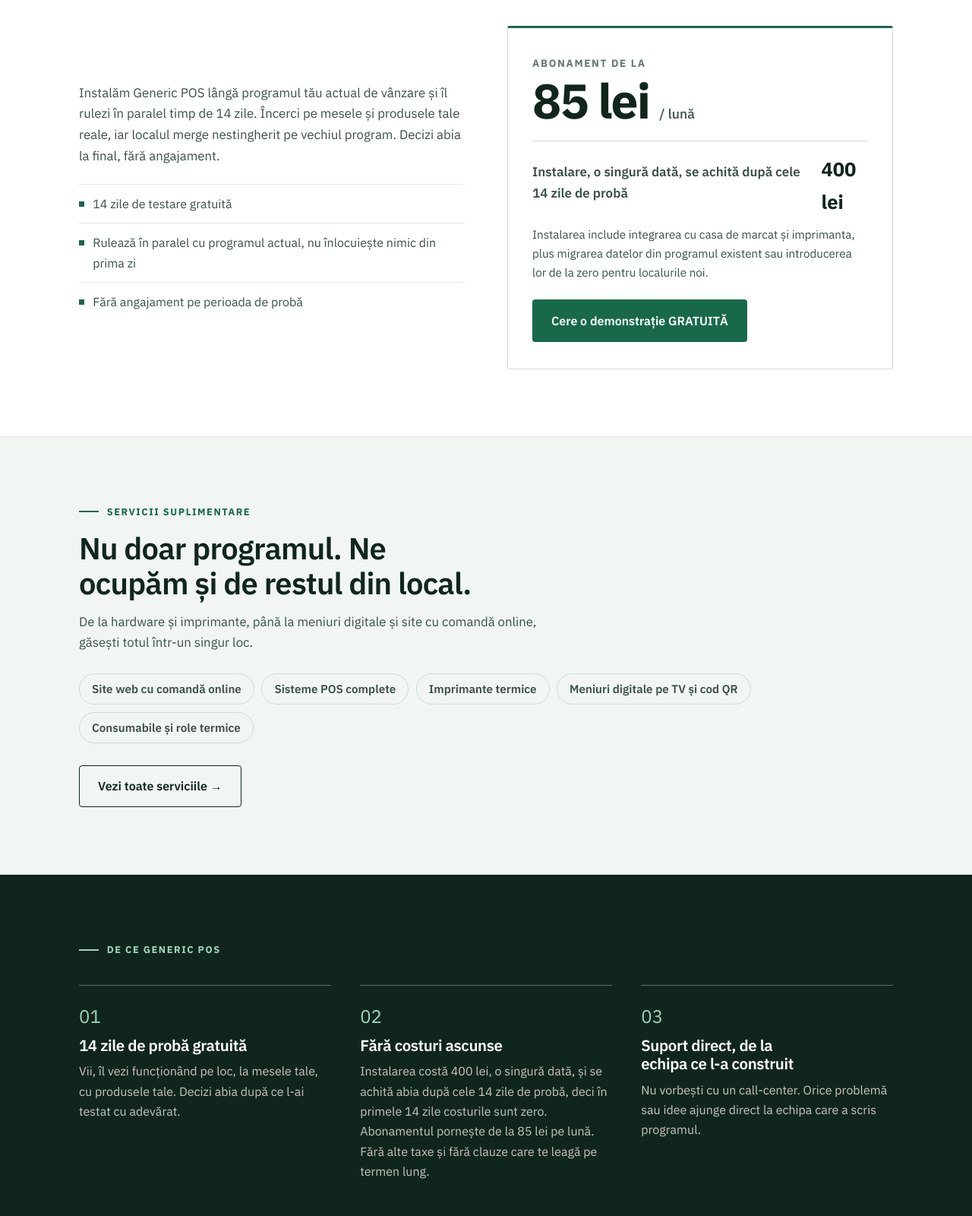
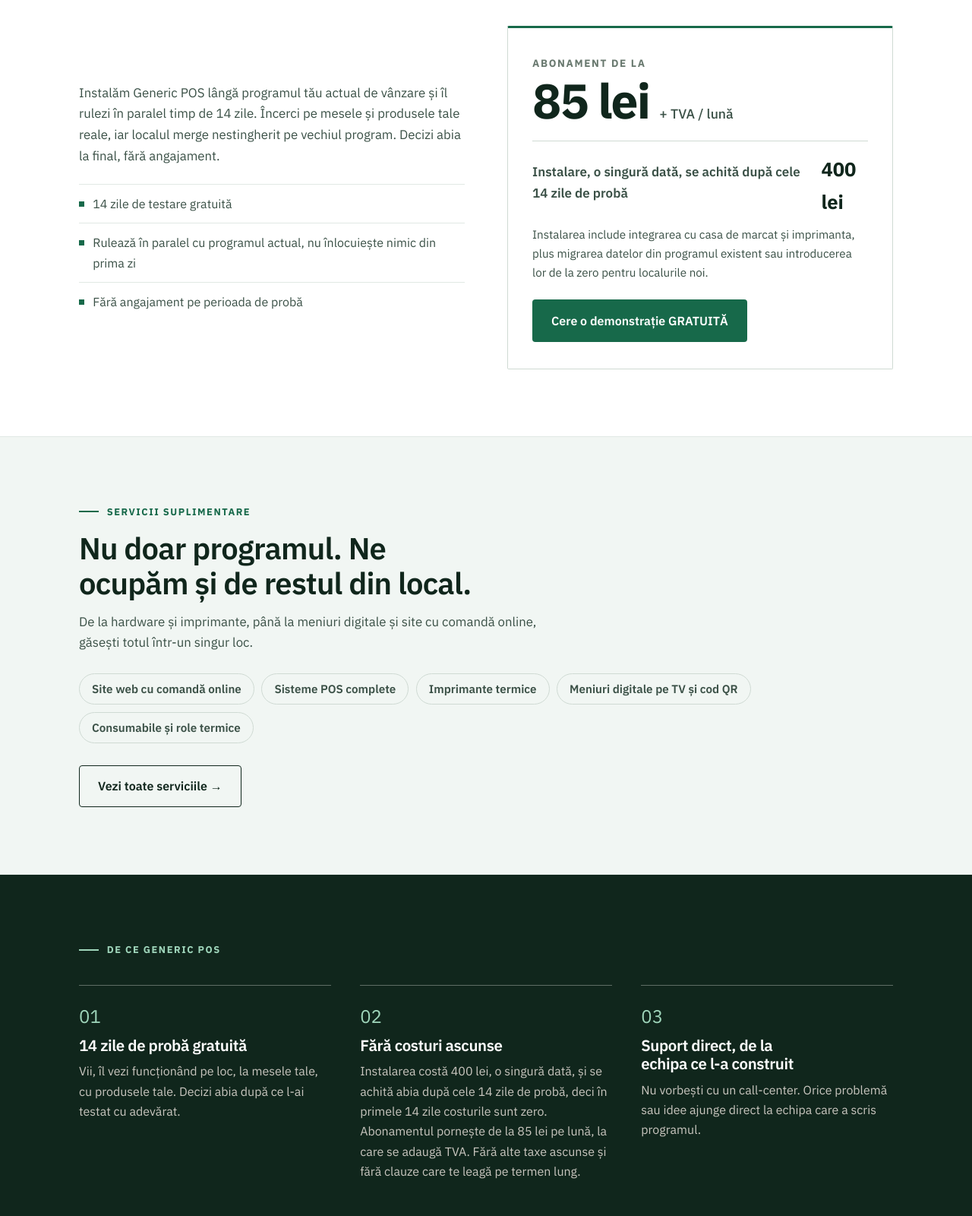
Before and after one commit to danielcuciurean-cmd/genericpos-site, a plain HTML site: page public/index.html in a window 1280 px wide. Shown: the part 7120-8720 px from the top of the page at 76% size. Drawn offline with Linux system fonts and the light colour scheme.

Commit message:
Preț abonament: 85 lei + TVA / lună (#1)
* Preț abonament: 85 lei + TVA / lună

Co-Authored-By: Claude Sonnet 5.5 <noreply@anthropic.com>
Claude-Session: https://claude.ai/code/session_01Y3qaE9SKAzPgLhtxaqkzsF

* FAQ: precizează că la preț se adaugă TVA

Co-Authored-By: Claude Sonnet 5.5 <noreply@anthropic.com>
Claude-Session: https://claude.ai/code/session_01Y3qaE9SKAzPgLhtxaqkzsF

---------

Co-authored-by: Claude <noreply@anthropic.com>

```diff
--- a/public/index.html
+++ b/public/index.html
@@ -469,7 +469,7 @@
       </div>
       <div class="price-box">
         <div class="price-from">Abonament de la</div>
-        <div class="price-val">85 lei <small>/ lună</small></div>
+        <div class="price-val">85 lei <small>+ TVA / lună</small></div>
         <div class="price-setup"><span>Instalare, o singură dată, se achită după cele 14 zile de probă</span><strong>400 lei</strong></div>
         <p class="price-note">Instalarea include integrarea cu casa de marcat și imprimanta, plus migrarea datelor din programul existent sau introducerea lor de la zero pentru localurile noi.</p>
         <a class="btn btn-primary" href="#contact">Cere o demonstrație GRATUITĂ</a>
@@ -506,7 +506,7 @@
       <div class="why-card">
         <div class="num">02</div>
         <h3>Fără costuri ascunse</h3>
-        <p>Instalarea costă 400 lei, o singură dată, și se achită abia după cele 14 zile de probă, deci în primele 14 zile costurile sunt zero. Abonamentul pornește de la 85 lei pe lună. Fără alte taxe și fără clauze care te leagă pe termen lung.</p>
+        <p>Instalarea costă 400 lei, o singură dată, și se achită abia după cele 14 zile de probă, deci în primele 14 zile costurile sunt zero. Abonamentul pornește de la 85 lei pe lună, la care se adaugă TVA. Fără alte taxe ascunse și fără clauze care te leagă pe termen lung.</p>
       </div>
       <div class="why-card">
         <div class="num">03</div>
@@ -537,7 +537,7 @@
       </details>
       <details>
         <summary>Cât costă și cât durează proba?</summary>
-        <p>Abonamentul pornește de la 85 lei pe lună, iar instalarea costă 400 lei, o singură dată, cu integrarea la casa de marcat și imprimantă și migrarea datelor incluse. Proba durează 14 zile și este gratuită, iar cei 400 lei de instalare se achită abia după ea: în primele 14 zile costurile sunt zero. O rulezi în paralel cu programul actual de vânzare, fără angajament. Ne poți suna sau scrie pe WhatsApp la 0721 217 437 ca să programăm o demonstrație la tine în local.</p>
+        <p>Abonamentul pornește de la 85 lei + TVA pe lună, iar instalarea costă 400 lei, o singură dată, cu integrarea la casa de marcat și imprimantă și migrarea datelor incluse. Proba durează 14 zile și este gratuită, iar cei 400 lei de instalare se achită abia după ea: în primele 14 zile costurile sunt zero. O rulezi în paralel cu programul actual de vânzare, fără angajament. Ne poți suna sau scrie pe WhatsApp la 0721 217 437 ca să programăm o demonstrație la tine în local.</p>
       </details>
     </div>
   </div>
```
